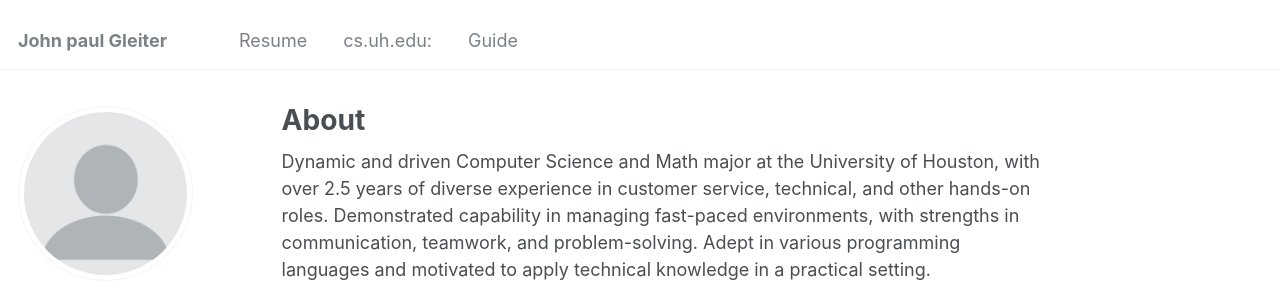
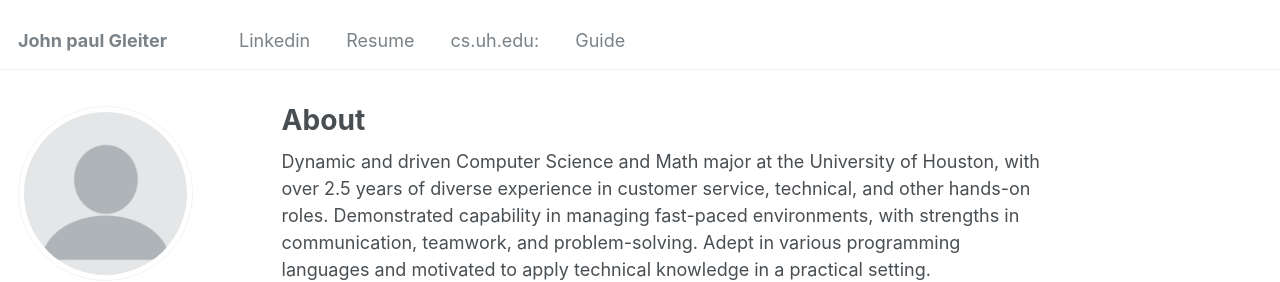
Before and after one commit to johnpaul123Z/johnpaul123Z.github.io, a Jekyll site: the page built from _pages/about.md, in a window 1280 px wide. Shown: the top 282 px of the page. Built offline with Jekyll 4.4.1, drawn with Linux system fonts in a browser that asks for light colours.

Commit message:
Update navigation.yml

```diff
--- a/_data/navigation.yml
+++ b/_data/navigation.yml
@@ -5,6 +5,8 @@
 # prevent it from being included in the site.
 
 main:
+  - title: "Linkedin"
+    url: https://www.linkedin.com/in/john-gleiter-33013b295/
   - title: "Resume"
     url: /files/Resume2024.pdf
   - title: "cs.uh.edu:"
```
